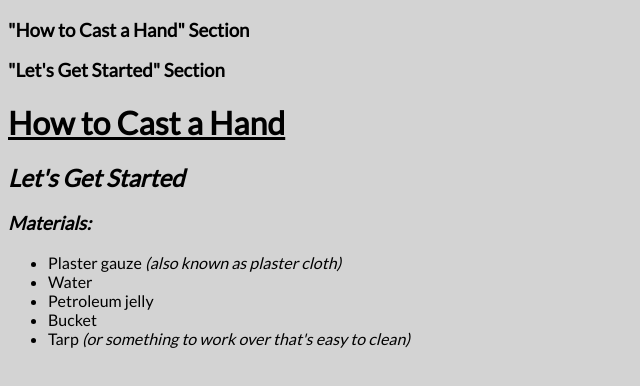
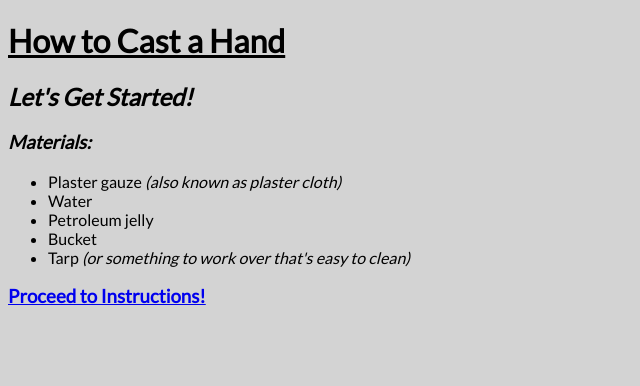
Before and after one commit to JMittalUM/web-dev-hw, a plain HTML site: page project-2/index.html in a window 1280 px wide. Shown: the whole page, without its empty margins (0-640 px from the left). Drawn offline with Linux system fonts and the light colour scheme.

Commit message:
link to instructions

```diff
--- a/project-2/index.html
+++ b/project-2/index.html
@@ -9,13 +9,11 @@
         h1 {color: black;}
         p {color: black;}
      </style>
-     <h3 id="first-heading">"How to Cast a Hand" Section</h3>
-   <h3 id="second-heading">"Let's Get Started" Section</h3>
    </head>
    <body>
       <h1> <strong><ins>How to Cast a Hand</ins></strong></h1>
       <!-- Try to figure out how to change font-->
-    <h2><i><b>Let's Get Started</b></i></h2>
+    <h2><i><b>Let's Get Started!</b></i></h2>
       <h3><i> Materials:</i></h3>
       <ul>
       <li> Plaster gauze <i>(also known as plaster cloth)</i></li>
@@ -23,8 +21,6 @@
       <li> Petroleum jelly</li>
       <li> Bucket </li>
       <li> Tarp <i>(or something to work over that's easy to clean)</i></li></ul>
-
-
-
+<h3><a href="./pages/instructions.html">Proceed to Instructions!</a></h3>
    </body>
 </html>
```
